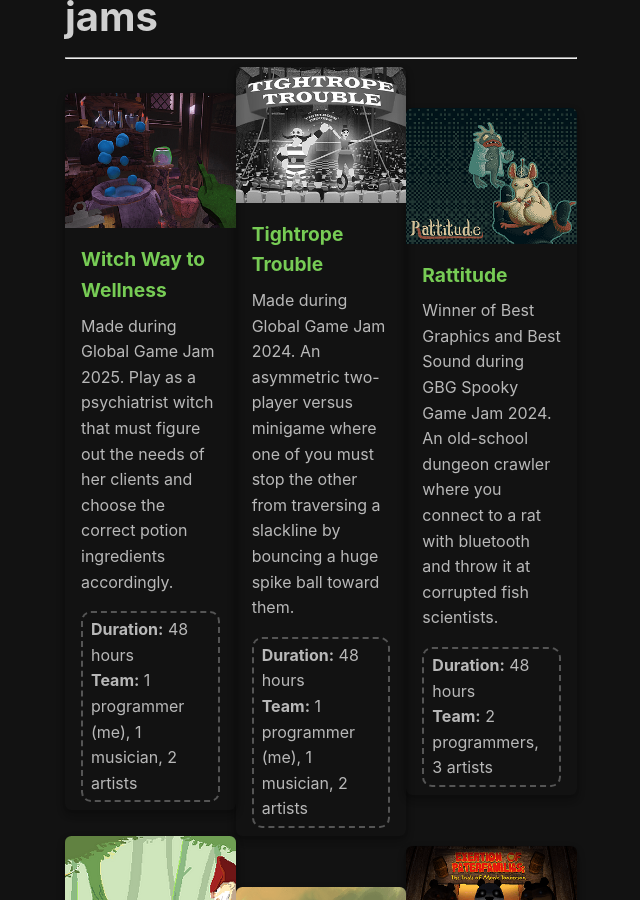
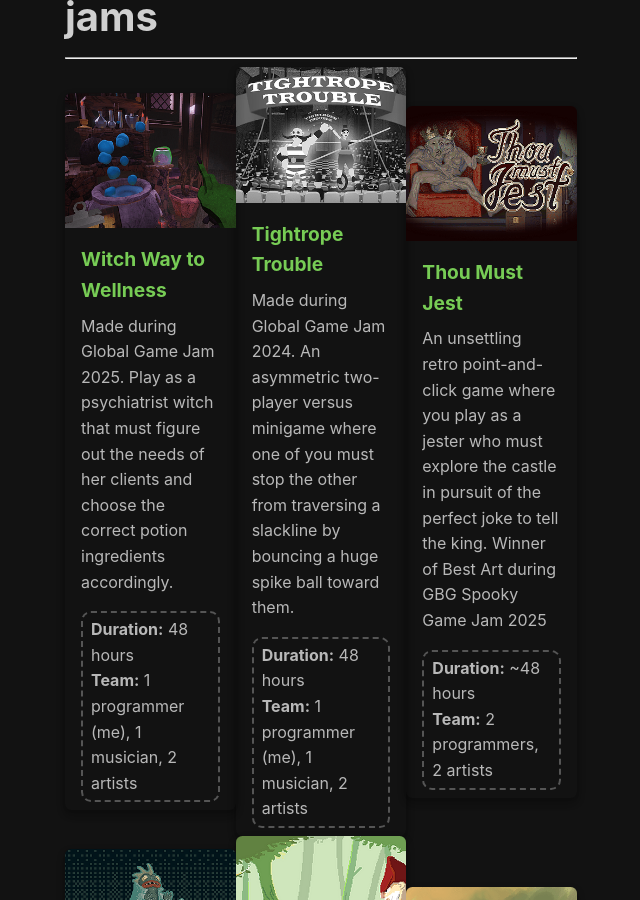
Before and after one commit to Cu1us/cu1us.github.io, a Jekyll site: the page built from index.markdown, in a window 1280 px wide and 900 px high, scrolled down 3450 px. Shown: the whole window, without its empty margins (319-959 px from the left). Built offline with Jekyll 4.4.1, drawn with Linux system fonts in a browser that asks for light colours.

Commit message:
Added Thou Must Jest

```diff
--- a/index.markdown
+++ b/index.markdown
@@ -138,6 +138,22 @@ During the project I learned so much about Unity and C#, and I am incredibly sat
 </div>
 <div class="card">
   <div class="card__image">
+    <img class="image" src="/assets/images/misc/thoumustjest.png"/>
+  </div>
+  <div class="card__content">
+    <div class="card__header">
+      <h4><a href="https://kermitzefroggi.itch.io/thou-must-jest">Thou Must Jest</a></h4>
+    </div>
+    <p>An unsettling retro point-and-click game where you play as a jester who must explore the castle in pursuit of the perfect joke to tell the king. Winner of Best Art during GBG Spooky Game Jam 2025</p>
+    <p class="gameinfo left">
+    <b>Duration:</b> ~48 hours
+    <br>
+    <b>Team:</b> 2 programmers, 2 artists
+    </p>
+  </div>
+</div>
+<div class="card">
+  <div class="card__image">
     <img class="image" src="/assets/images/misc/rattitude.png"/>
   </div>
   <div class="card__content">
@@ -200,6 +216,7 @@ During the project I learned so much about Unity and C#, and I am incredibly sat
     </p>
   </div>
 </div>
+
 </div>
 
 <br>
```
Also changed, not shown: assets/images/misc/thoumustjest.png (added).
